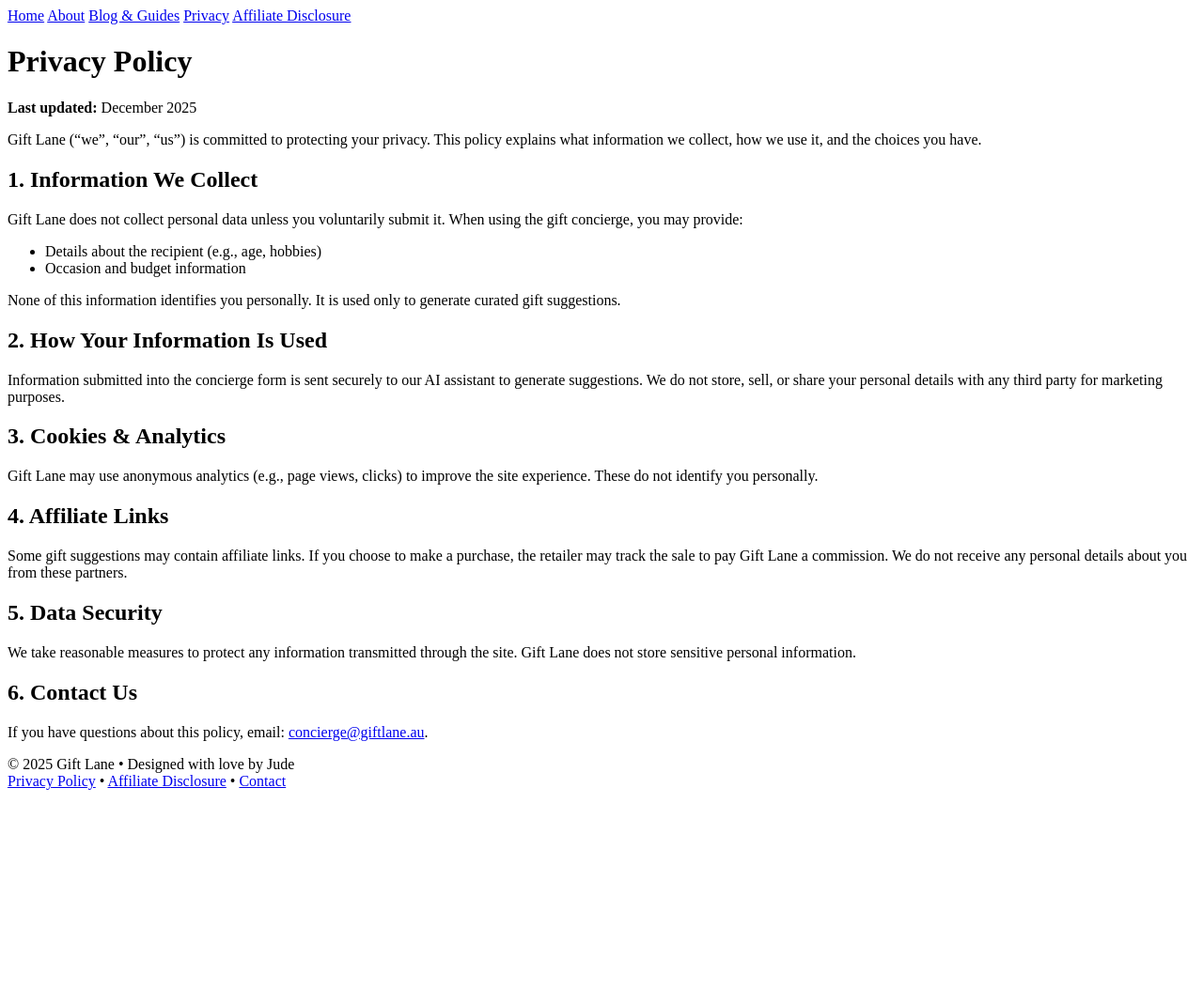
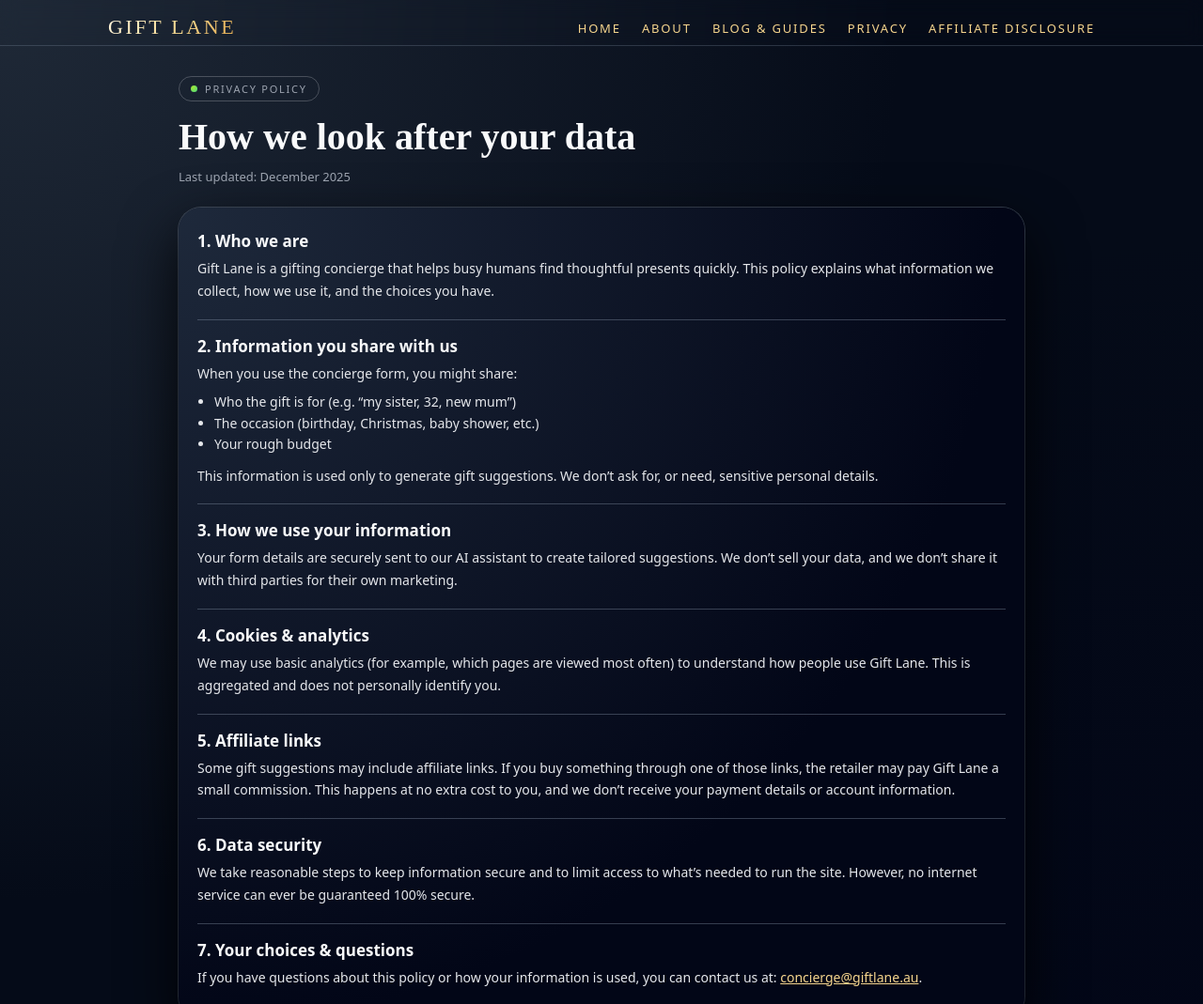
Before and after one commit to giftfairy/gift-concierge, a website: page public/privacy.html in a window 1280 px wide. Shown: the top 1069 px of the page at 94% size. Before the commit the page ends 849 px from the top, so only its background shows below. Drawn offline with Linux system fonts and the light colour scheme.

Commit message:
Update privacy.html

```diff
--- a/public/privacy.html
+++ b/public/privacy.html
@@ -5,9 +5,209 @@
   <meta name="viewport" content="width=device-width, initial-scale=1" />
   <title>Privacy Policy – Gift Lane</title>
   <meta name="description" content="Gift Lane Privacy Policy – how we collect, store and protect your data." />
+
+  <style>
+    :root {
+      --navy-bg: #050b18;
+      --navy-main: #0f172a;
+      --gold-light: #fff5dd;
+      --gold-mid: #f6d58d;
+      --gold-deep: #d9a446;
+      --text-main: #f9fafb;
+      --text-muted: #9ca3af;
+    }
+
+    * {
+      box-sizing: border-box;
+      margin: 0;
+      padding: 0;
+      font-family: system-ui, -apple-system, BlinkMacSystemFont, "SF Pro Text",
+        "Segoe UI", sans-serif;
+    }
+
+    body {
+      min-height: 100vh;
+      background:
+        radial-gradient(circle at top left, #1f2937 0, transparent 55%),
+        radial-gradient(circle at bottom right, #020617 0, transparent 55%),
+        var(--navy-bg);
+      color: var(--text-main);
+      display: flex;
+      flex-direction: column;
+    }
+
+    /* Header / nav */
+    header {
+      padding: 16px 20px 6px;
+      border-bottom: 1px solid rgba(148, 163, 184, 0.25);
+      backdrop-filter: blur(10px);
+      position: sticky;
+      top: 0;
+      z-index: 10;
+    }
+
+    .nav-inner {
+      max-width: 1050px;
+      margin: 0 auto;
+      display: flex;
+      align-items: center;
+      justify-content: space-between;
+      gap: 16px;
+    }
+
+    .brand {
+      font-family: "Playfair Display", "Times New Roman", serif;
+      font-size: 22px;
+      letter-spacing: 0.12em;
+      text-transform: uppercase;
+      background: linear-gradient(120deg,#fff6dd,#f9dc96,#e2aa4f);
+      -webkit-background-clip: text;
+      background-clip: text;
+      color: transparent;
+      white-space: nowrap;
+    }
+
+    nav a {
+      color: var(--gold-mid);
+      text-decoration: none;
+      font-size: 13px;
+      letter-spacing: 0.14em;
+      text-transform: uppercase;
+      margin-left: 18px;
+      white-space: nowrap;
+    }
+
+    nav a:hover {
+      text-decoration: underline;
+    }
+
+    .page {
+      flex: 1;
+      padding: 32px 16px 40px;
+    }
+
+    .page-inner {
+      max-width: 900px;
+      margin: 0 auto;
+    }
+
+    .pill {
+      display: inline-flex;
+      align-items: center;
+      gap: 8px;
+      border-radius: 999px;
+      border: 1px solid rgba(248, 250, 252, 0.22);
+      padding: 5px 12px;
+      font-size: 11px;
+      letter-spacing: 0.16em;
+      text-transform: uppercase;
+      color: var(--text-muted);
+      margin-bottom: 14px;
+    }
+
+    .pill-dot {
+      width: 7px;
+      height: 7px;
+      border-radius: 999px;
+      background: radial-gradient(circle at 30% 30%, #a3e635, #4ade80);
+    }
+
+    h1 {
+      font-family: "Playfair Display", serif;
+      font-size: clamp(30px, 4vw, 40px);
+      margin-bottom: 8px;
+    }
+
+    .meta-line {
+      font-size: 13px;
+      color: var(--text-muted);
+      margin-bottom: 22px;
+    }
+
+    .card {
+      background:
+        radial-gradient(circle at top left,#1e293b 0,#020617 70%);
+      border-radius: 24px;
+      padding: 24px 20px;
+      box-shadow:
+        0 24px 60px rgba(0,0,0,0.85),
+        0 0 0 1px rgba(148,163,184,0.35);
+    }
+
+    .card section + section {
+      margin-top: 18px;
+      padding-top: 16px;
+      border-top: 1px solid rgba(148, 163, 184, 0.35);
+    }
+
+    h2 {
+      font-size: 17px;
+      margin-bottom: 6px;
+    }
+
+    p {
+      font-size: 14px;
+      line-height: 1.7;
+      color: #e5e7eb;
+      margin-bottom: 8px;
+    }
+
+    ul {
+      margin: 4px 0 10px 18px;
+      padding-left: 0;
+    }
+
+    li {
+      font-size: 14px;
+      line-height: 1.6;
+      color: #e5e7eb;
+    }
+
+    a {
+      color: var(--gold-mid);
+    }
+
+    a:hover {
+      text-decoration: underline;
+    }
+
+    footer {
+      border-top: 1px solid rgba(148, 163, 184, 0.3);
+      padding: 20px;
+      font-size: 12px;
+      color: var(--text-muted);
+      text-align: center;
+    }
+
+    footer a {
+      color: var(--gold-mid);
+      text-decoration: none;
+    }
+
+    footer a:hover {
+      text-decoration: underline;
+    }
+
+    @media (max-width: 720px) {
+      .nav-inner {
+        flex-direction: column;
+        align-items: flex-start;
+      }
+      nav {
+        width: 100%;
+        overflow-x: auto;
+        padding-bottom: 4px;
+      }
+      nav a {
+        margin: 0 12px 0 0;
+      }
+    }
+  </style>
 </head>
 <body>
-
+  <header>
+    <div class="nav-inner">
+      <div class="brand">Gift Lane</div>
       <nav>
         <a href="/">Home</a>
         <a href="/about.html">About</a>
@@ -15,72 +215,96 @@
         <a href="/privacy.html">Privacy</a>
         <a href="/affiliates.html">Affiliate Disclosure</a>
       </nav>
+    </div>
+  </header>
 
-  <main>
-    <h1>Privacy Policy</h1>
+  <main class="page">
+    <div class="page-inner">
+      <div class="pill">
+        <span class="pill-dot"></span>
+        Privacy Policy
+      </div>
 
-    <p><strong>Last updated:</strong> December 2025</p>
+      <h1>How we look after your data</h1>
+      <p class="meta-line">Last updated: December 2025</p>
 
+      <div class="card">
+        <section>
+          <h2>1. Who we are</h2>
           <p>
-      Gift Lane (“we”, “our”, “us”) is committed to protecting your privacy.
-      This policy explains what information we collect, how we use it, and the
-      choices you have.
+            Gift Lane is a gifting concierge that helps busy humans find
+            thoughtful presents quickly. This policy explains what information
+            we collect, how we use it, and the choices you have.
           </p>
+        </section>
 
-    <h2>1. Information We Collect</h2>
+        <section>
+          <h2>2. Information you share with us</h2>
+          <p>When you use the concierge form, you might share:</p>
+          <ul>
+            <li>Who the gift is for (e.g. “my sister, 32, new mum”)</li>
+            <li>The occasion (birthday, Christmas, baby shower, etc.)</li>
+            <li>Your rough budget</li>
+          </ul>
           <p>
-      Gift Lane does not collect personal data unless you voluntarily submit it.
-      When using the gift concierge, you may provide:
+            This information is used only to generate gift suggestions. We don’t
+            ask for, or need, sensitive personal details.
           </p>
-    <ul>
-      <li>Details about the recipient (e.g., age, hobbies)</li>
-      <li>Occasion and budget information</li>
-    </ul>
+        </section>
 
+        <section>
+          <h2>3. How we use your information</h2>
           <p>
-      None of this information identifies you personally. It is used only to
-      generate curated gift suggestions.
+            Your form details are securely sent to our AI assistant to create
+            tailored suggestions. We don’t sell your data, and we don’t share it
+            with third parties for their own marketing.
           </p>
+        </section>
 
-    <h2>2. How Your Information Is Used</h2>
+        <section>
+          <h2>4. Cookies & analytics</h2>
           <p>
-      Information submitted into the concierge form is sent securely to our
-      AI assistant to generate suggestions. We do not store, sell, or share your
-      personal details with any third party for marketing purposes.
+            We may use basic analytics (for example, which pages are viewed
+            most often) to understand how people use Gift Lane. This is
+            aggregated and does not personally identify you.
           </p>
+        </section>
 
-    <h2>3. Cookies & Analytics</h2>
+        <section>
+          <h2>5. Affiliate links</h2>
           <p>
-      Gift Lane may use anonymous analytics (e.g., page views, clicks) to improve
-      the site experience. These do not identify you personally.
+            Some gift suggestions may include affiliate links. If you buy
+            something through one of those links, the retailer may pay Gift
+            Lane a small commission. This happens at no extra cost to you, and
+            we don’t receive your payment details or account information.
           </p>
+        </section>
 
-    <h2>4. Affiliate Links</h2>
+        <section>
+          <h2>6. Data security</h2>
           <p>
-      Some gift suggestions may contain affiliate links. If you choose to make a
-      purchase, the retailer may track the sale to pay Gift Lane a commission.
-      We do not receive any personal details about you from these partners.
+            We take reasonable steps to keep information secure and to limit
+            access to what’s needed to run the site. However, no internet
+            service can ever be guaranteed 100% secure.
           </p>
+        </section>
 
-    <h2>5. Data Security</h2>
+        <section>
+          <h2>7. Your choices & questions</h2>
           <p>
-      We take reasonable measures to protect any information transmitted through
-      the site. Gift Lane does not store sensitive personal information.
-    </p>
-
-    <h2>6. Contact Us</h2>
-    <p>
-      If you have questions about this policy, email:
+            If you have questions about this policy or how your information is
+            used, you can contact us at:
             <a href="mailto:concierge@giftlane.au">concierge@giftlane.au</a>.
           </p>
+        </section>
+      </div>
+    </div>
   </main>
 
   <footer>
-    © 2025 Gift Lane • Designed with love by Jude<br />
-    <a href="/privacy.html">Privacy Policy</a> •
-    <a href="/affiliates.html">Affiliate Disclosure</a> •
-    <a href="mailto:concierge@giftlane.au">Contact</a>
+    © 2025 Gift Lane • Designed with love by Jude ·
+    <a href="/privacy.html">Privacy</a> ·
+    <a href="/affiliates.html">Affiliate Disclosure</a>
   </footer>
-
 </body>
 </html>
```
Lines whose indentation alone changed are shown as unchanged.
